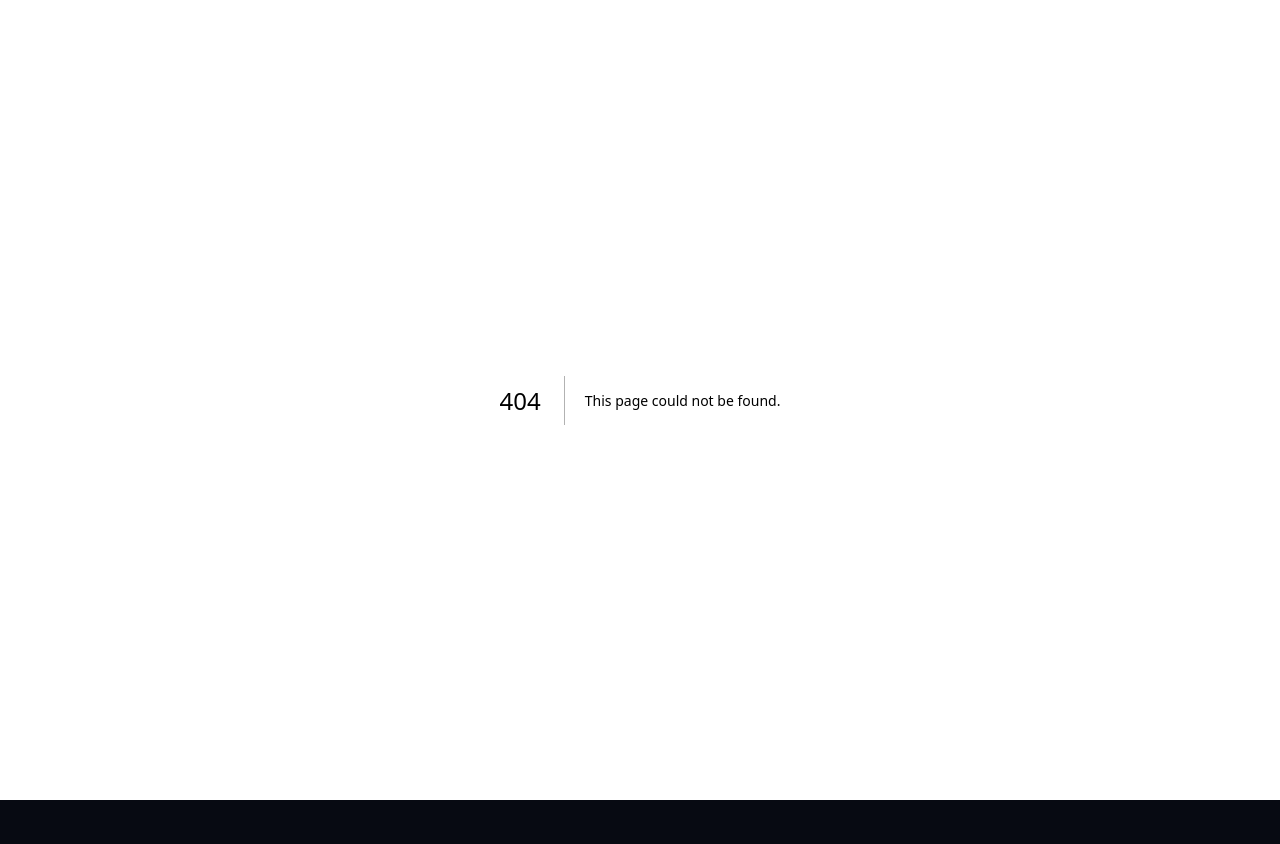
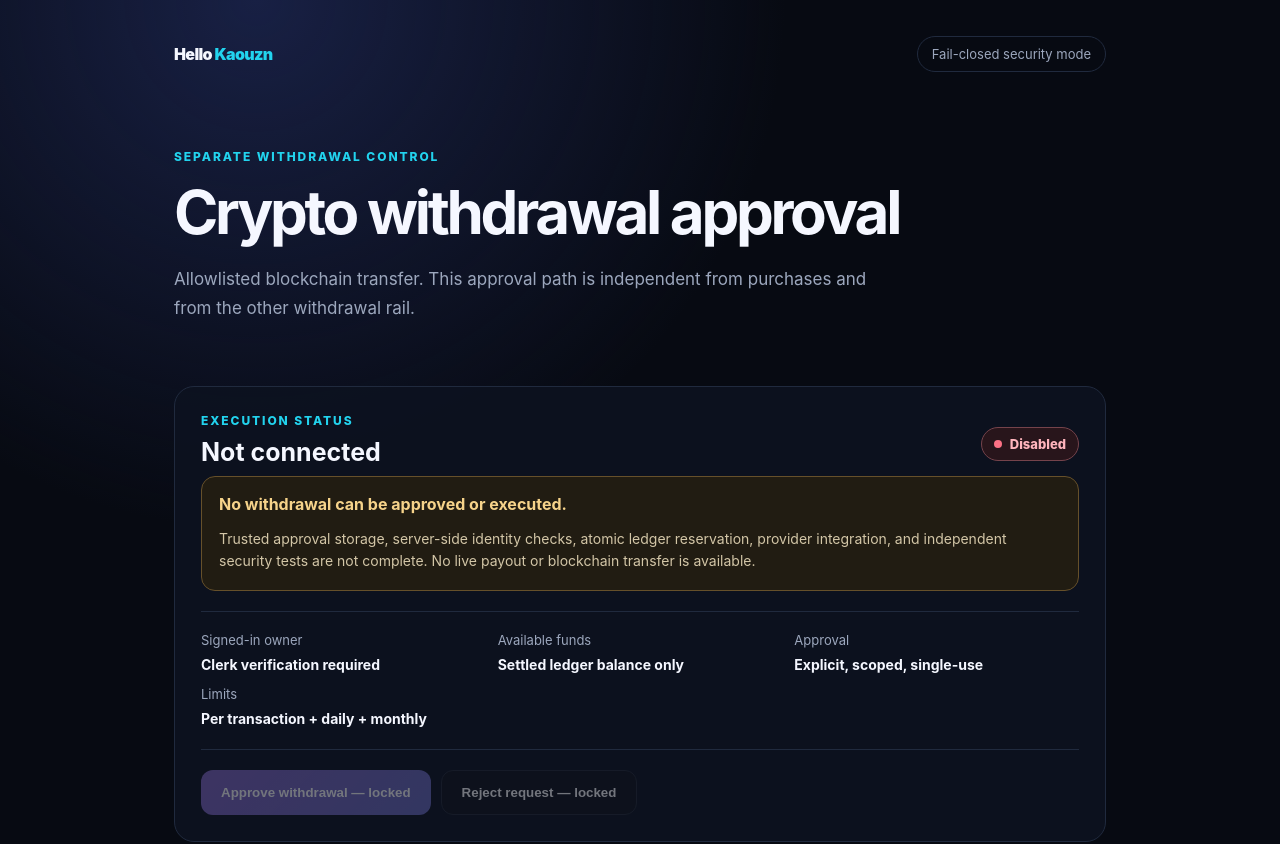
Before and after one commit to garlobrian52/Kaouzn1, a Next.js app: page /approvals/crypto-withdrawal in a window 1280 px wide. Before the commit this address had no page. Shown: the top 844 px of the page. Before the commit the page ends 800 px from the top, so only its background shows below. Built offline with nearby package versions, Linux system fonts and the light colour scheme.

Commit message:
Add locked separate withdrawal approval screen

```diff
--- /dev/null
+++ b/app/approvals/crypto-withdrawal/page.tsx
@@ -0,0 +1,5 @@
+import { WithdrawalApprovalScreen } from "../../components/withdrawal-approval-screen";
+
+export default function CryptoWithdrawalApprovalPage() {
+  return <WithdrawalApprovalScreen rail="crypto" />;
+}
```
